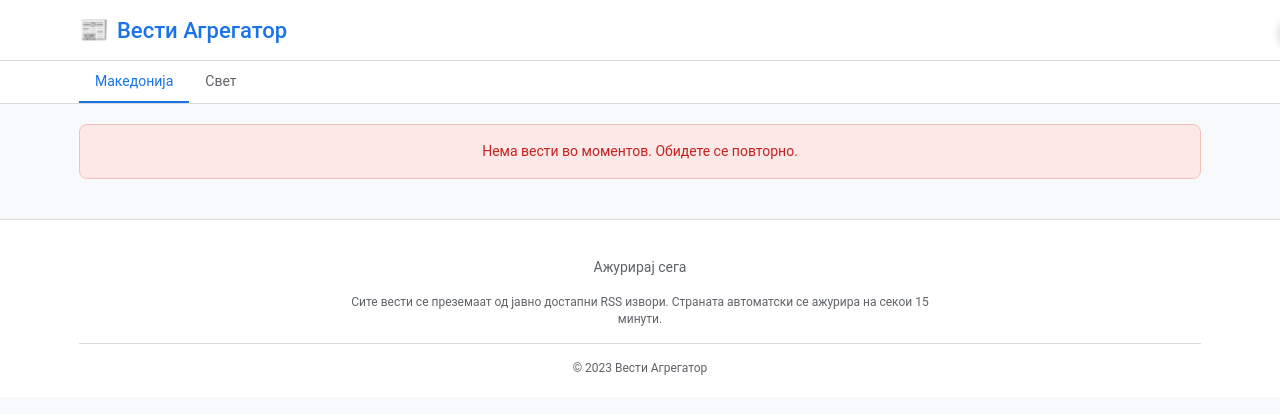
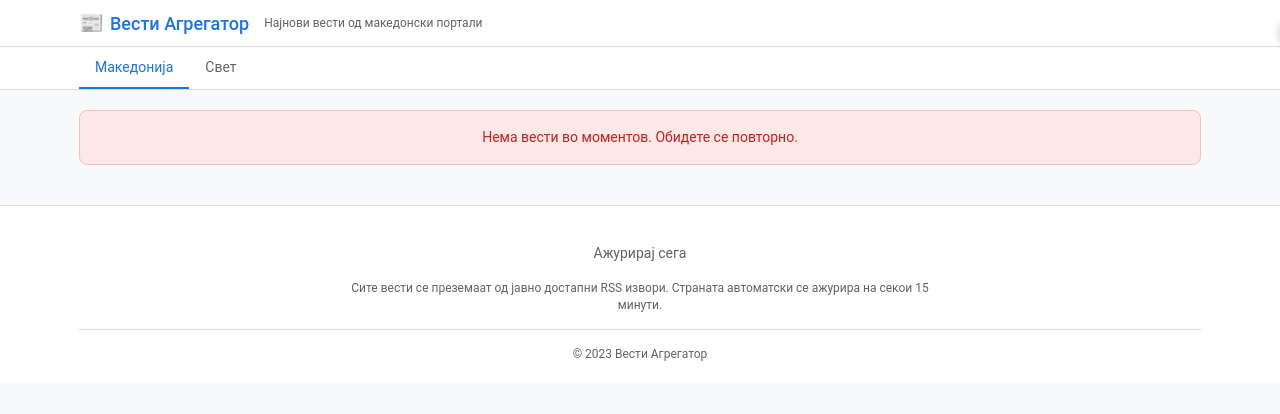
Before and after one commit to nocontextmk/vesti, a plain HTML site: page index.html in a window 1280 px wide. Drawn offline with Linux system fonts and the light colour scheme; no server answers.

Commit message:
Update index.html

```diff
--- a/index.html
+++ b/index.html
@@ -30,14 +30,22 @@
             min-height: 100vh;
         }
 
-        /* Header */
+        /* Header - тесен и скриен при скрол */
         header {
             background: var(--background);
             border-bottom: 1px solid var(--border);
-            padding: 12px 0;
+            padding: 8px 0;
             position: sticky;
             top: 0;
             z-index: 100;
+            transition: transform 0.3s ease, opacity 0.3s ease;
+            transform: translateY(0);
+            opacity: 1;
+        }
+
+        header.hidden {
+            transform: translateY(-100%);
+            opacity: 0;
         }
 
         .container {
@@ -50,26 +58,35 @@
         .header-content {
             display: flex;
             align-items: center;
-            gap: 30px;
+            gap: 15px;
         }
 
         .logo {
-            font-size: 22px;
+            font-size: 18px;
             font-weight: 500;
             color: var(--primary);
             display: flex;
             align-items: center;
-            gap: 8px;
+            gap: 6px;
         }
 
         .logo-icon {
-            font-size: 24px;
+            font-size: 20px;
         }
 
-        /* Navigation */
+        .tagline {
+            font-size: 12px;
+            color: var(--secondary);
+        }
+
+        /* Navigation - фиксен */
         nav {
             background: var(--background);
             border-bottom: 1px solid var(--border);
+            position: sticky;
+            top: 0;
+            z-index: 99;
+            padding: 0;
         }
 
         .categories {
@@ -341,11 +358,15 @@
             }
 
             .header-content {
-                gap: 15px;
+                gap: 10px;
             }
 
             .logo {
-                font-size: 18px;
+                font-size: 16px;
+            }
+
+            .tagline {
+                font-size: 11px;
             }
 
             .news-grid {
@@ -483,13 +504,14 @@
     </style>
 </head>
 <body>
-    <header>
+    <header id="main-header">
         <div class="container">
             <div class="header-content">
                 <div class="logo">
                     <span class="logo-icon">📰</span>
                     Вести Агрегатор
                 </div>
+                <div class="tagline">Најнови вести од македонски портали</div>
             </div>
         </div>
     </header>
@@ -577,6 +599,7 @@
         let refreshInterval;
         let cacheTimestamp = { macedonia: 0, world: 0 };
         const CACHE_DURATION = 15 * 60 * 1000;
+        let lastScrollTop = 0;
 
         // Нотификации
         function showNotification(message, type = 'success') {
@@ -588,6 +611,25 @@
             setTimeout(() => {
                 notification.classList.remove('show');
             }, 3000);
+        }
+
+        // Скрајл функција за хедерот
+        function handleScroll() {
+            const header = document.getElementById('main-header');
+            const scrollTop = window.pageYOffset || document.documentElement.scrollTop;
+
+            if (scrollTop === 0) {
+                // Најгоре - прикажи хедер
+                header.classList.remove('hidden');
+            } else if (scrollTop > lastScrollTop && scrollTop > 100) {
+                // Скрол надолу - скриј хедер
+                header.classList.add('hidden');
+            } else if (scrollTop < lastScrollTop) {
+                // Скрол нагоре - прикажи хедер
+                header.classList.remove('hidden');
+            }
+
+            lastScrollTop = scrollTop;
         }
 
         // Форматирање време
@@ -901,6 +943,9 @@
             // Сетуп на share modal
             setupShareModal();
 
+            // Додавање scroll event listener
+            window.addEventListener('scroll', handleScroll);
+
             document.querySelectorAll('.category-btn').forEach(btn => {
                 btn.addEventListener('click', () => {
                     const category = btn.getAttribute('data-category');
```
